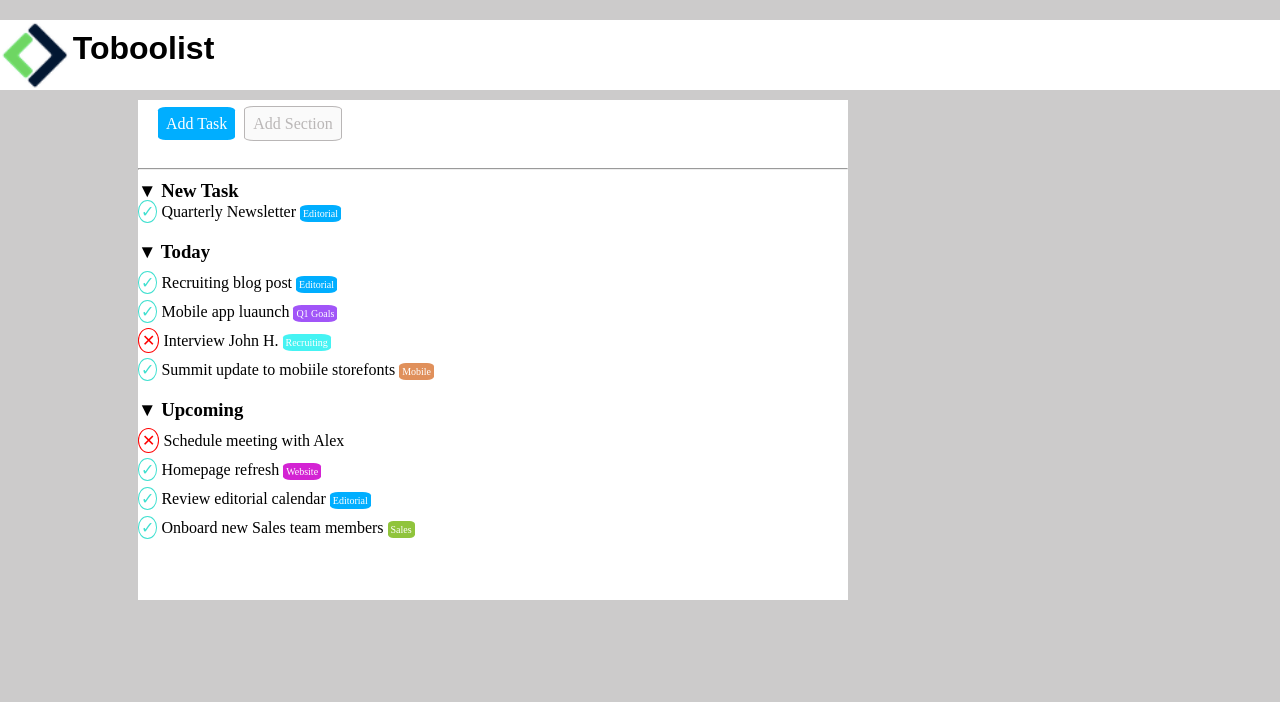
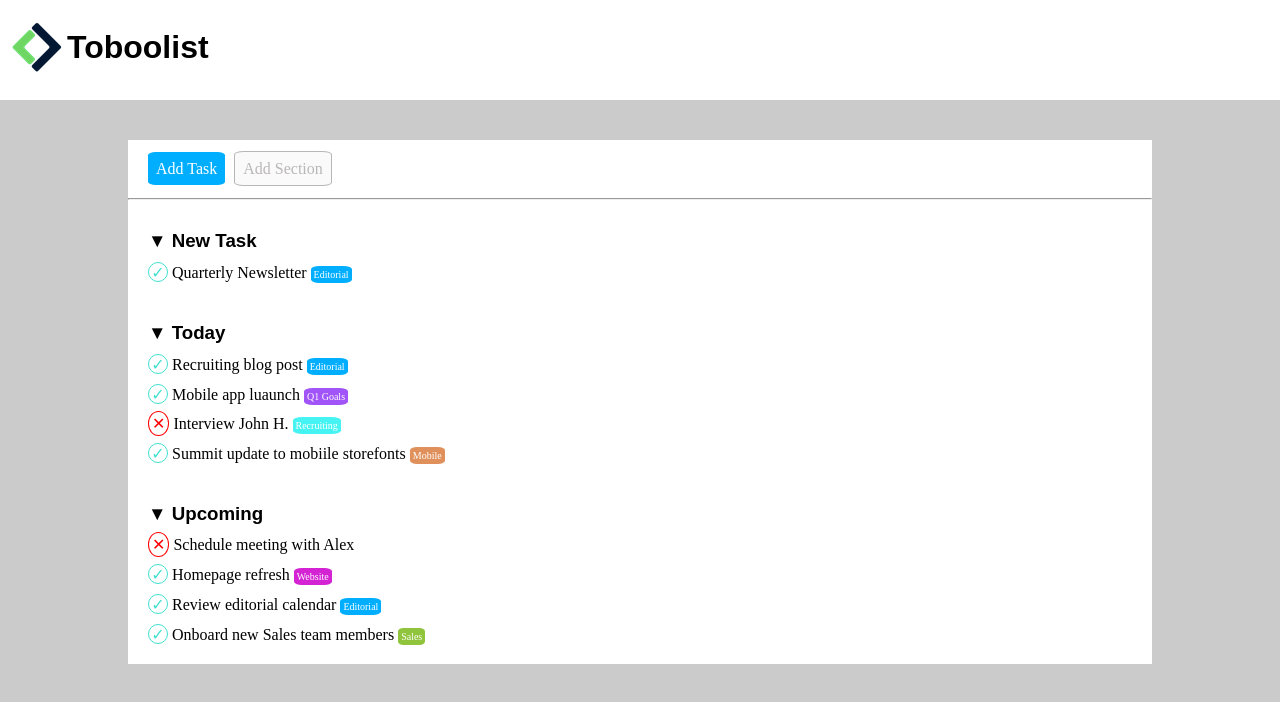
Before and after one commit to vera-sprinceana/html-css-toboolist, a plain HTML site: page index.html in a window 1280 px wide. Drawn offline with Linux system fonts and the light colour scheme.

Commit message:
esercizio coretto

```diff
--- a/asset/css/style.css
+++ b/asset/css/style.css
@@ -8,7 +8,7 @@
 
 
 /*utilità*/
-html{
+body{
     background-color: rgb(204, 203, 203);
 }
 .fz-p-br{
@@ -19,40 +19,36 @@ html{
 .m-t{
     margin-top: 10px;
 }
+
 /**/
 .container{
-    width: 70%;
-    height: 500px;
+    width: 80%;
+    background-color: white;
+    margin: auto;
+    margin-top: 40px;
+}
+#logo{
+    height:100%;
+    vertical-align: middle;
+}
+ header{
+    height: 100px;
+    padding: 20px 10px;
     background-color: white;
 }
-#logo{
-    height:70px;
-    line-height:70px;
+h1{
+    display: inline;
+    font-family:Arial, Helvetica, sans-serif;
     vertical-align: middle;
 }
-
-.intestazione{
-    display: inline;
+h3{
     font-family:Arial, Helvetica, sans-serif;
-}
-.test{
-    margin-top: 20px;
-    background-color: white;
-}
-
-main{
-    width: 80%;
-    margin-top: 10px;
-    margin: 10px auto;
-    padding-left: 10px;
 }
 
 .top{
-    margin-bottom: 20px;
     margin-left: 20px;
-    padding: 15px 0;
+    padding: 20px 0;
     background-color: white;
-
 }
 
 .task{
@@ -84,7 +80,11 @@ main{
     background-color: white;
     border: 1px solid turquoise;
     border-radius: 50%;
-    padding: 2px 2px;
+    height: 20px;
+    line-height: 20px;
+    width: 20px;
+    display: inline-block;
+    text-align: center;
 }
 
 .check-mark{
--- a/index.html
+++ b/index.html
@@ -9,9 +9,9 @@
 </head>
 <body>
     <header> <!--intestazione -->
-        <div class="test">
+        <div class="">
             <img src="./asset/img/logo copia.png" alt="logo boolean" id="logo">
-            <h1 class="intestazione">Toboolist</h1>
+            <h1>Toboolist</h1>
         </div>
     </header>
     <main> <!--corpo-->
@@ -22,18 +22,18 @@
             </div>
              <hr>
             <div>
-            <div class="m-t">
+            <div class="m-t mg top">
                 <h3> <span >&#9660;</span> New Task</h3>
-                <p><span class="check">&#10003;</span> Quarterly Newsletter <span class="t-w">Editorial</span></p>
+                <p class="m-t"><span class="check">&#10003;</span> Quarterly Newsletter <span class="t-w">Editorial</span></p>
             </div>
-            <div class="test">
+            <div class="top">
                 <h3><span>&#9660;</span> Today</h3>
                 <p class="m-t"><span class="check">&#10003;</span> Recruiting blog post <span class="t-w">Editorial</span></p>
                 <p class="m-t"><span class="check">&#10003;</span> Mobile app luaunch <span class="goals fz-p-br">Q1 Goals</span> </p>
                 <p class="m-t"><span class="check-mark">&#x2715;</span> Interview John H. <span class="recruiting fz-p-br">Recruiting</span> </p>
                 <p class="m-t"><span class="check">&#10003;</span> Summit update to mobiile storefonts <span class="mobile fz-p-br">Mobile</span></p>
             </div>
-            <div class="test">
+            <div class="top">
                 <h3><span>&#9660;</span> Upcoming</h3>                    <p class="m-t"><span class="check-mark">&#x2715;</span> Schedule meeting with Alex </p>
                 <p class="m-t"><span class="check">&#10003;</span> Homepage refresh <span class="website fz-p-br">Website</span></p>
                 <p class="m-t"><span class="check">&#10003;</span> Review editorial calendar <span class="t-w ">Editorial</span></p>
```
